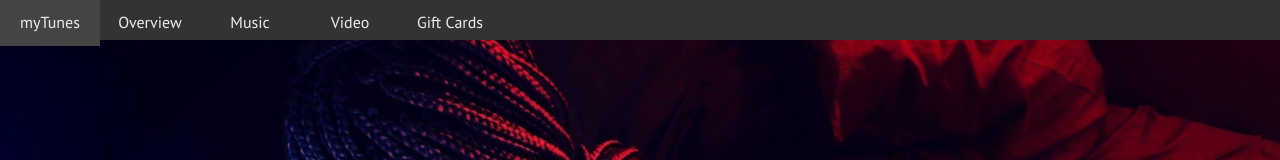
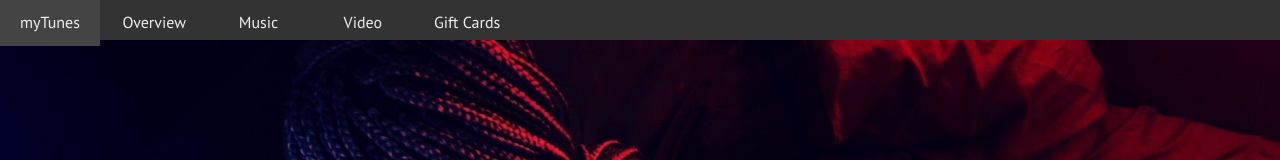
Before and after one commit to brettl1991/LandingPage2, a plain HTML site: page index.html in a window 1280 px wide. Shown: the top 160 px of the page. Drawn offline with nearby package versions, Linux system fonts and the light colour scheme.

Commit message:
Remove float from navigation

```diff
--- a/css/style.css
+++ b/css/style.css
@@ -182,8 +182,8 @@ nav ul {
   margin: 0;
 }
 nav li {
-  display: inline;
-  float: left;
+  display: inline-block;
+  /* float: left; */
 }
 nav a {
   display: inline-block;
```
